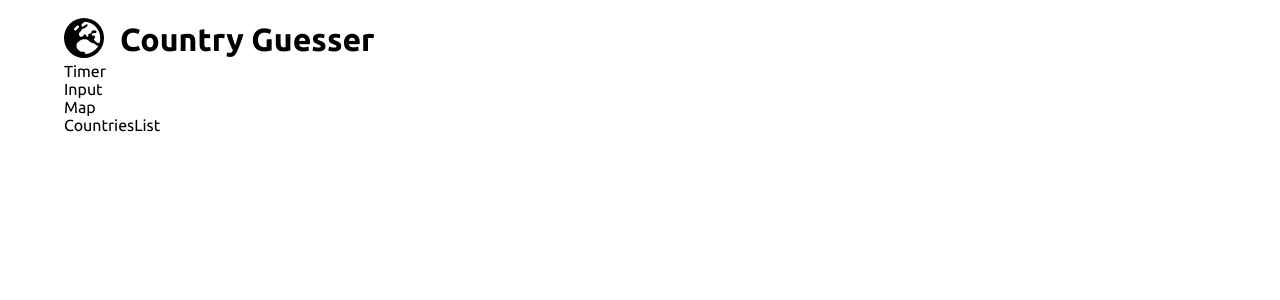
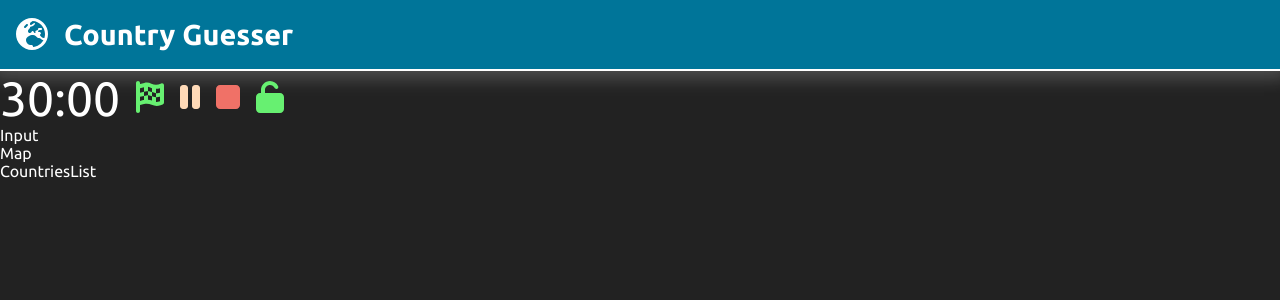
Before and after one commit to viventer/countryGuesser, a React (Create React App) app: page / in a window 1280 px wide. Shown: the top 300 px of the page. Built offline with nearby package versions, Linux system fonts and the light colour scheme.

Commit message:
powoli do przodu

```diff
--- a/src/App.jsx
+++ b/src/App.jsx
@@ -1,4 +1,5 @@
 import React from "react";
+import { ThemeProvider } from "styled-components";
 import Header from "./components/Header";
 import Timer from "./components/Timer";
 import Input from "./components/Input";
@@ -7,7 +8,19 @@ import CountriesList from "./components/CountriesList";
 import GlobalStyles from "./components/styles/GlobalStyles";
 
 function App() {
+  const theme = {
+    colors: {
+      background: "#222222",
+      elementsBackground: "#007599",
+      incorrect: "#f07167",
+      correct: "#67F071",
+      default: "#ACACAC",
+      pause: "#FED9B7",
+      other: "#00AFB9",
+    },
+  };
   return (
+    <ThemeProvider theme={theme}>
       <div className="App">
         <GlobalStyles />
         <Header />
@@ -16,6 +29,7 @@ function App() {
         <Map />
         <CountriesList />
       </div>
+    </ThemeProvider>
   );
 }
 
--- a/src/components/Timer.jsx
+++ b/src/components/Timer.jsx
@@ -1,5 +1,36 @@
 import React from "react";
+import {
+  StyledTimer,
+  StartButton,
+  PauseButton,
+  FinishButton,
+  NoLimitButton,
+} from "./styles/Timer.styled.jsx";
+import { FontAwesomeIcon } from "@fortawesome/react-fontawesome";
+import {
+  faFlagCheckered,
+  faPause,
+  faStop,
+  faStopwatch,
+  faUnlock,
+} from "@fortawesome/free-solid-svg-icons";
 
 export default function Timer() {
-  return <div>Timer</div>;
+  return (
+    <StyledTimer>
+      <time>30:00</time>
+      <StartButton>
+        <FontAwesomeIcon icon={faFlagCheckered} />
+      </StartButton>
+      <PauseButton>
+        <FontAwesomeIcon icon={faPause} />
+      </PauseButton>
+      <FinishButton>
+        <FontAwesomeIcon icon={faStop} />
+      </FinishButton>
+      <NoLimitButton>
+        <FontAwesomeIcon icon={faUnlock} />
+      </NoLimitButton>
+    </StyledTimer>
+  );
 }
--- a/src/components/styles/GlobalStyles.jsx
+++ b/src/components/styles/GlobalStyles.jsx
@@ -8,8 +8,8 @@ const GlobalStyles = createGlobalStyle`
   }
   body {
     font-family: 'Ubuntu', sans-serif;
-    width: 90%;
-    margin: 1rem auto 1rem auto
+    background-color: ${({ theme }) => theme.colors.background};
+    color: white;
   }
 
 `;
--- a/src/components/styles/Header.styled.jsx
+++ b/src/components/styles/Header.styled.jsx
@@ -1,11 +1,28 @@
 import styled from "styled-components";
 
 export const StyledHeader = styled.header`
+  background-color: ${({ theme }) => theme.colors.elementsBackground};
+  color: white;
+  box-shadow: 0 0 1rem 0.5rem rgba(255, 255, 255, 0.2);
   display: flex;
   align-items: center;
   gap: 1rem;
+  padding: 1rem;
+  border-bottom: 0.15rem solid white;
+  font-size: 0.9rem;
 
   & > div {
-    font-size: 2.5rem;
+    font-size: 2rem;
+  }
+
+  @media (max-width: 800px) {
+    & {
+      padding: 0.7rem;
+      font-size: 0.8rem;
+      gap: 0.7rem;
+    }
+    & > div {
+      font-size: 1.8rem;
+    }
   }
 `;
--- a/src/components/styles/Timer.styled.jsx
+++ b/src/components/styles/Timer.styled.jsx
@@ -0,0 +1,31 @@
+import styled from "styled-components";
+
+export const StyledTimer = styled.div`
+  display: flex;
+  align-items: center;
+  gap: 1rem;
+  & > time {
+    font-size: 3rem;
+  }
+  & > button {
+    background-color: rgba(0, 0, 0, 0);
+    border: none;
+    font-size: 2rem;
+  }
+`;
+
+export const StartButton = styled.button`
+  color: ${({ theme }) => theme.colors.correct};
+`;
+
+export const PauseButton = styled.button`
+  color: ${({ theme }) => theme.colors.pause};
+`;
+
+export const FinishButton = styled.button`
+  color: ${({ theme }) => theme.colors.incorrect};
+`;
+
+export const NoLimitButton = styled.button`
+  color: ${({ theme }) => theme.colors.correct};
+`;
```
Lines whose indentation alone changed are shown as unchanged.
